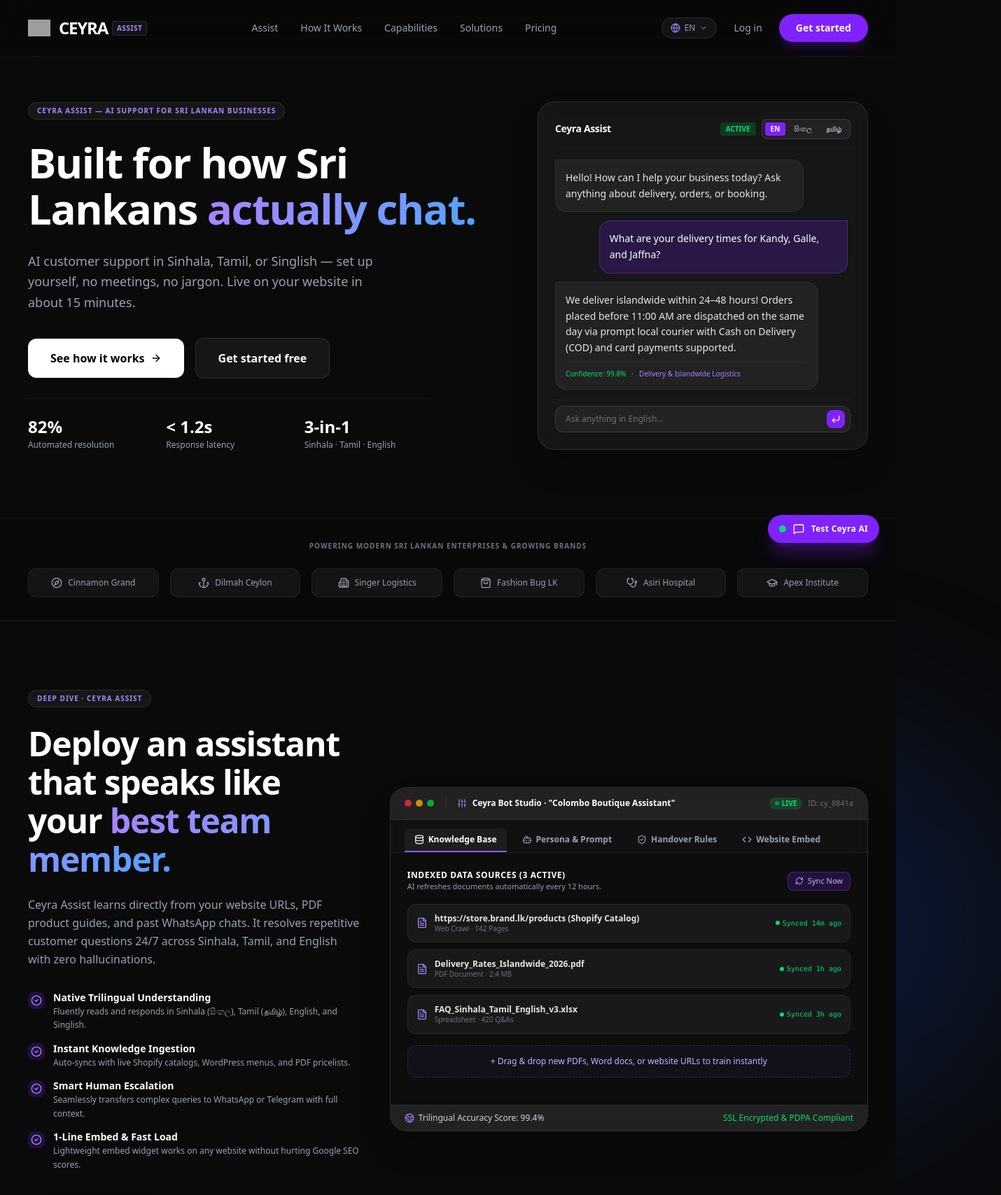
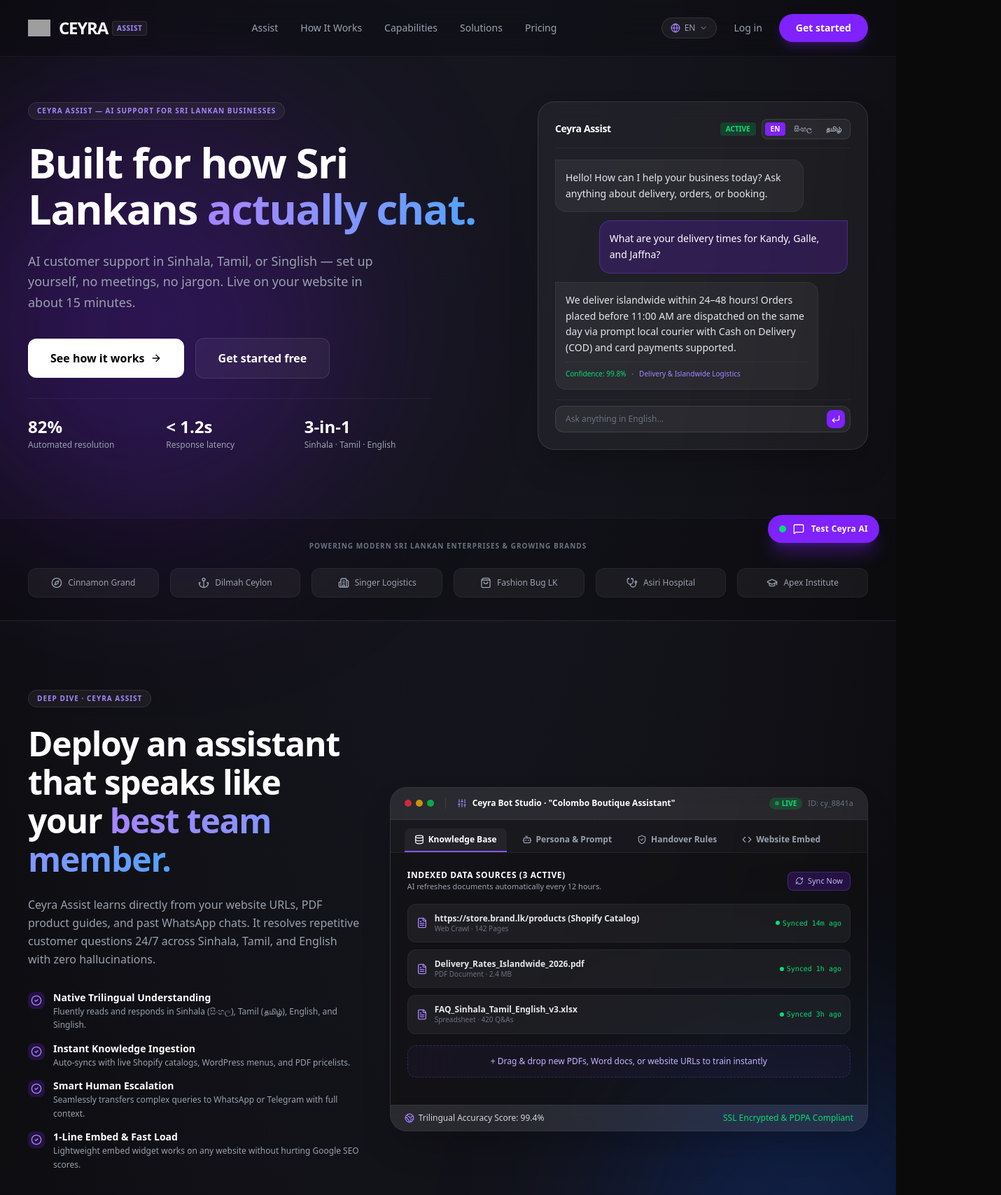
Before and after one commit to NxusWave/Ceyra-Assist, a React (Vite) app: page / in a window 1280 px wide. Shown: the top 1708 px of the page at 70% size, 1430 px wide, since content can reach past the window. Built offline with nearby package versions, Linux system fonts and the light colour scheme; grey boxes are pictures that could not be loaded.

Commit message:
feat(ui): enhance dashboard aesthetics with atmospheric backgrounds
Replace static ambient glows with a dynamic radial gradient atmosphere and a subtle grid overlay to improve visual depth and branding.

```diff
--- a/src/App.tsx
+++ b/src/App.tsx
@@ -36,14 +36,18 @@
   };
 
   return (
-    <div className="min-h-screen bg-[#0A0A0B] text-gray-100 selection:bg-violet-600 selection:text-white flex flex-col relative font-sans">
+    <div className="min-h-screen bg-[#0A0A0B] text-gray-100 selection:bg-violet-600 selection:text-white flex flex-col relative font-sans isolate overflow-hidden">
+      {/* Background radial atmosphere & subtle grid */}
+      <div className="absolute inset-0 bg-[radial-gradient(ellipse_80%_80%_at_50%_-20%,rgba(120,119,198,0.15),rgba(255,255,255,0))] pointer-events-none -z-10" />
+      <div className="absolute inset-0 bg-[linear-gradient(to_right,#1f1f2315_1px,transparent_1px),linear-gradient(to_bottom,#1f1f2315_1px,transparent_1px)] bg-[size:4rem_4rem] [mask-image:radial-gradient(ellipse_60%_50%_at_50%_0%,#000_70%,transparent_100%)] pointer-events-none -z-10" />
+
       {/* Section-positioned ambient glow lights */}
-      <div className="absolute top-[50px] left-[-100px] w-[600px] h-[600px] bg-violet-600/20 blur-[130px] rounded-full pointer-events-none -z-10" />
-      <div className="absolute top-[1050px] right-[-150px] w-[550px] h-[550px] bg-blue-600/18 blur-[130px] rounded-full pointer-events-none -z-10" />
-      <div className="absolute top-[2300px] left-[-150px] w-[500px] h-[500px] bg-purple-600/16 blur-[120px] rounded-full pointer-events-none -z-10" />
-      <div className="absolute top-[3425px] right-[-100px] w-[550px] h-[550px] bg-violet-600/18 blur-[130px] rounded-full pointer-events-none -z-10" />
-      <div className="absolute top-[4350px] left-[-100px] w-[500px] h-[500px] bg-blue-600/16 blur-[120px] rounded-full pointer-events-none -z-10" />
-      <div className="absolute bottom-[-150px] right-[-100px] w-[600px] h-[600px] bg-purple-600/20 blur-[130px] rounded-full pointer-events-none -z-10" />
+      <div className="absolute top-[2%] left-[-100px] w-[600px] h-[600px] bg-violet-600/25 blur-[130px] rounded-full pointer-events-none -z-10" />
+      <div className="absolute top-[18%] right-[-150px] w-[550px] h-[550px] bg-blue-600/22 blur-[130px] rounded-full pointer-events-none -z-10" />
+      <div className="absolute top-[36%] left-[-150px] w-[500px] h-[500px] bg-purple-600/20 blur-[120px] rounded-full pointer-events-none -z-10" />
+      <div className="absolute top-[54%] right-[-100px] w-[550px] h-[550px] bg-violet-600/22 blur-[130px] rounded-full pointer-events-none -z-10" />
+      <div className="absolute top-[72%] left-[-100px] w-[500px] h-[500px] bg-blue-600/20 blur-[120px] rounded-full pointer-events-none -z-10" />
+      <div className="absolute bottom-[-150px] right-[-100px] w-[600px] h-[600px] bg-purple-600/25 blur-[130px] rounded-full pointer-events-none -z-10" />
 
       {/* 1. Sticky Navigation */}
       <Navbar
```
